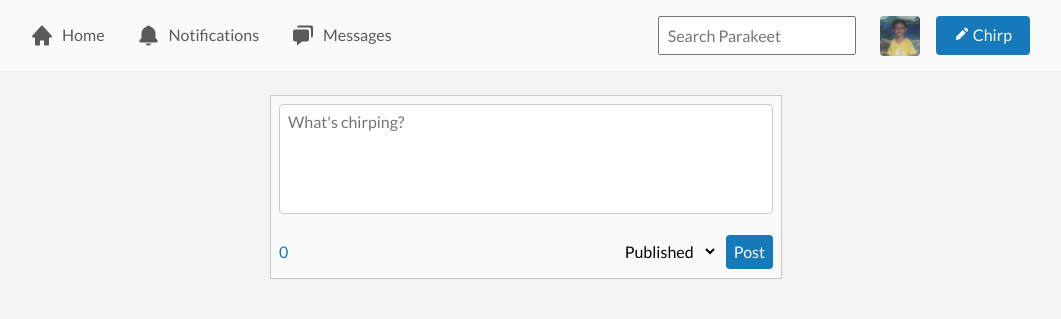
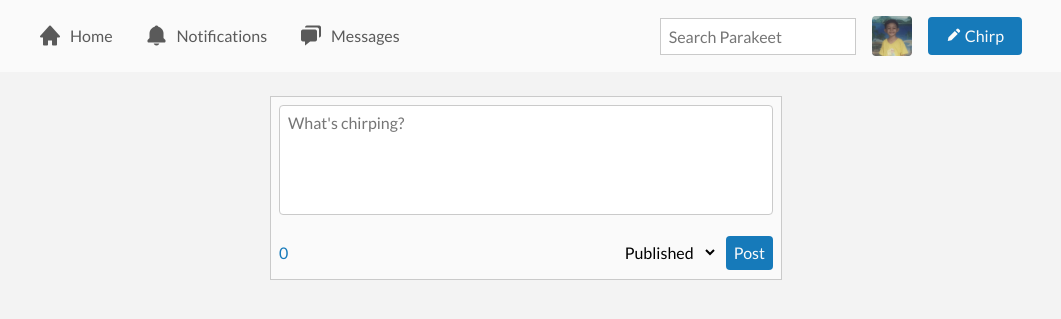
Before and after one commit to ritzvincentculanag/parakeet, a Django app: page /posts/ in a window 1280 px wide. Shown: the top 319 px of the page, without its empty margins (114-1175 px from the left). Run offline with Django 5.2, Linux system fonts and the light colour scheme; data that the repository does not hold is empty.

Commit message:
Update code for navbar

```diff
--- a/pages/templates/base.html
+++ b/pages/templates/base.html
@@ -22,7 +22,7 @@
   <link rel="stylesheet" href="{% static 'css/reset.css' %}">
   <link rel="stylesheet" href="{% static 'css/styles.css' %}">
 
-  {# Boxicons #}
+  {# Box icons #}
   <link href='https://unpkg.com/boxicons@2.1.4/css/boxicons.min.css' rel='stylesheet'>
 
 </head>
--- a/static/css/styles.css
+++ b/static/css/styles.css
@@ -50,7 +50,7 @@ a:hover {
 /* navbar styles */
 .navbar {
   margin: auto;
-  padding: 8px;
+  padding: 16px;
   width: 80%;
 }
 
@@ -63,13 +63,11 @@ a:hover {
 .navbar__item {
   border-radius: 4px;
   list-style-type: none;
+
 }
 
 .navbar__item:hover {
   background: var(--clr-stroke);
-}
-
-.navbar__item:hover {
 }
 
 .navbar__avatar__img {
@@ -83,7 +81,6 @@ a:hover {
   color: var(--clr-subtitle);
   display: flex;
   gap: 8px;
-  height: 100%;
   justify-content: center;
   padding: 8px;
   text-decoration: none !important;
@@ -106,9 +103,14 @@ a:hover {
   margin-left: auto;
 }
 
+.navbar__options .form--search {
+  padding: 0;
+}
+
 .navbar__options .form__search-input {
   height: 100%;
   padding: 8px;
+  border: 1px solid var(--clr-stroke);
 }
 
 .navbar__chirp {
```
